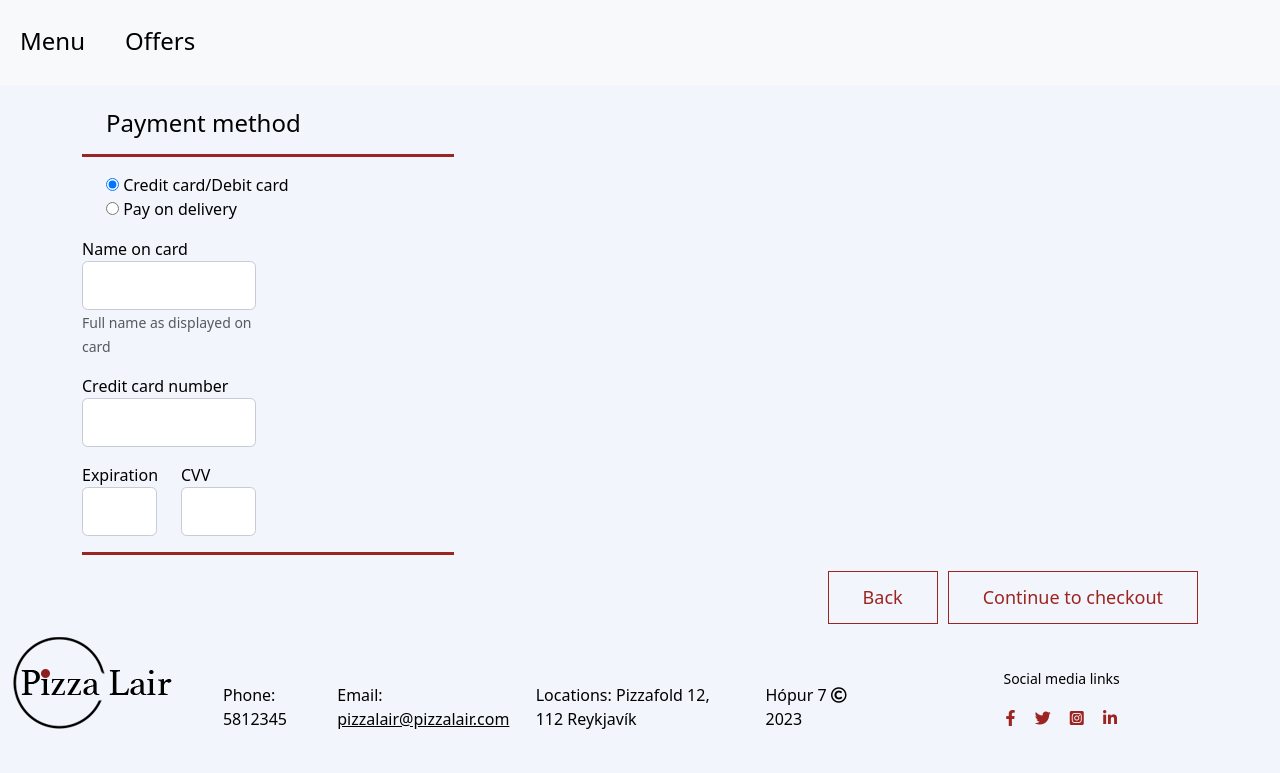
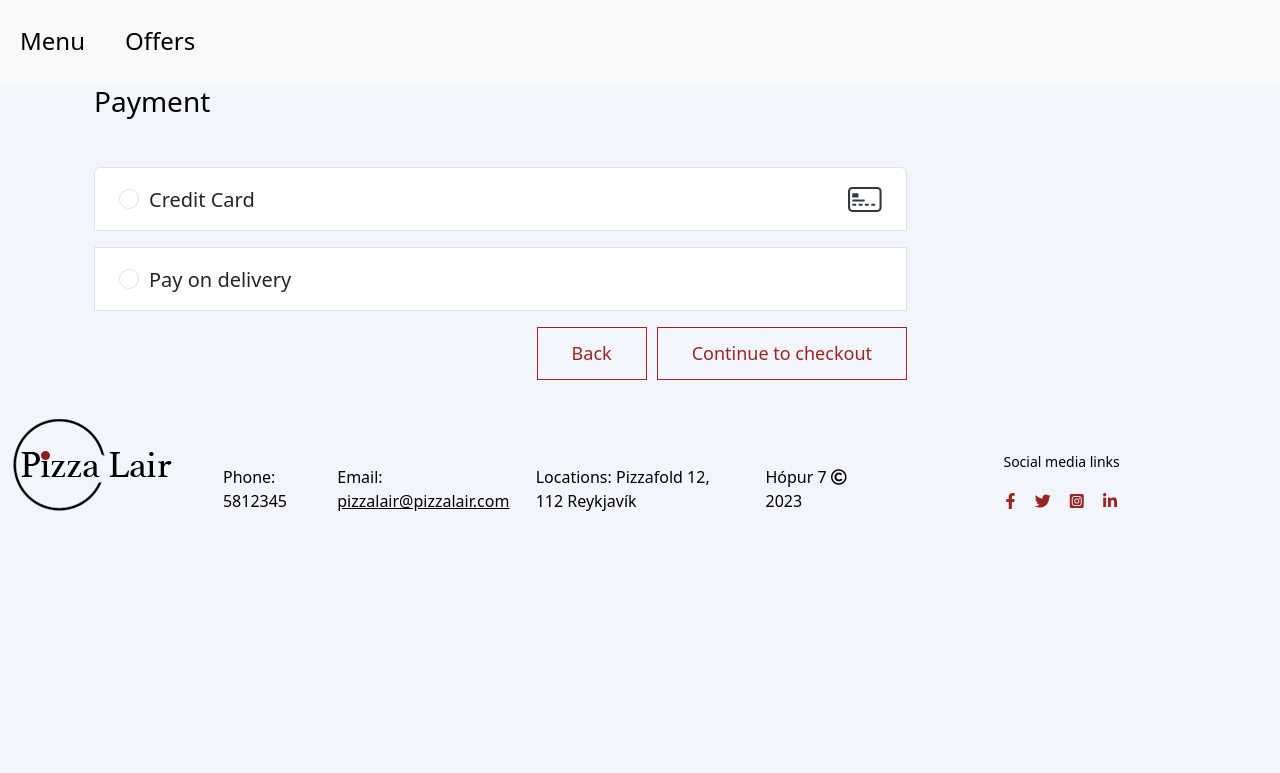
Before and after one commit to kjarri007/Pizza_Lair_Group_7, a Django app: page /checkout/payment-detail/ in a window 1280 px wide. Shown: the part 245-1018 px from the top of the page. After the commit the page ends 756 px from the top, so only its background shows below. Run offline with Django 4.2, Linux system fonts and the light colour scheme.

Commit message:
changed the payment template style

```diff
--- a/templates/base.html
+++ b/templates/base.html
@@ -54,7 +54,7 @@
     </div>
 
 <!------ Footer ------>
-<footer class="footer">
+<footer class="footer position-absolute bottom-0">
     <div class="footer-logo">
         <a href=""><img class="footer-logo-before" src="{% static '/images/logo.png' %}" alt="logo"></a>
     </div>
--- a/templates/checkout/payment_info.html
+++ b/templates/checkout/payment_info.html
@@ -3,63 +3,136 @@
 
 {% block content %}
 
-    <h4 class="mb-3 m-4">Payment method</h4>
-
-        <section class="col-md-4 mb-3 border-top border-bottom border-3" style="border-color: #9c2521 !important;">
-        <div class="d-block my-3 m-4">
-          <div class="custom-control custom-radio ">
-            <input id="credit" name="paymentMethod" type="radio" class="custom-control-input" checked="" required="">
-            <label class="custom-control-label" for="credit">Credit card/Debit card</label>
-          </div>
-          <div class="custom-control custom-radio">
-            <input id="paypal" name="paymentMethod" type="radio" class="custom-control-input" required="">
-            <label class="custom-control-label" for="paypal">Pay on delivery</label>
-          </div>
-        </div>
-
-{#        {% if  %}#}
-            <div class="row">
-              <div class="col-md-6 mb-3">
-                <label for="cc-name">Name on card</label>
-                <input type="text" class="form-control" id="cc-name" placeholder="" required="">
-                <small class="text-muted">Full name as displayed on card</small>
-                <div class="invalid-feedback">
-                  Name on card is required
+    <div class="container">
+    <h1 class="h3 mb-5">Payment</h1>
+    <div class="row">
+      <!-- Left -->
+      <div class="col-lg-9">
+        <div class="accordion" id="accordionPayment">
+          <!-- Credit card -->
+          <div class="accordion-item mb-3">
+            <h2 class="h5 px-4 py-3 accordion-header d-flex justify-content-between align-items-center">
+              <div class="form-check w-100 collapsed" data-bs-toggle="collapse" data-bs-target="#collapseCC" aria-expanded="false">
+                <input class="form-check-input" type="radio" name="payment" id="payment1">
+                <label class="form-check-label pt-1" for="payment1">
+                  Credit Card
+                </label>
+              </div>
+              <span>
+                <svg width="34" height="25" xmlns="http://www.w3.org/2000/svg">
+                  <g fill-rule="nonzero" fill="#333840">
+                    <path d="M29.418 2.083c1.16 0 2.101.933 2.101 2.084v16.666c0 1.15-.94 2.084-2.1 2.084H4.202A2.092 2.092 0 0 1 2.1 20.833V4.167c0-1.15.941-2.084 2.102-2.084h25.215ZM4.203 0C1.882 0 0 1.865 0 4.167v16.666C0 23.135 1.882 25 4.203 25h25.215c2.321 0 4.203-1.865 4.203-4.167V4.167C33.62 1.865 31.739 0 29.418 0H4.203Z"></path>
+                    <path d="M4.203 7.292c0-.576.47-1.042 1.05-1.042h4.203c.58 0 1.05.466 1.05 1.042v2.083c0 .575-.47 1.042-1.05 1.042H5.253c-.58 0-1.05-.467-1.05-1.042V7.292Zm0 6.25c0-.576.47-1.042 1.05-1.042H15.76c.58 0 1.05.466 1.05 1.042 0 .575-.47 1.041-1.05 1.041H5.253c-.58 0-1.05-.466-1.05-1.041Zm0 4.166c0-.575.47-1.041 1.05-1.041h2.102c.58 0 1.05.466 1.05 1.041 0 .576-.47 1.042-1.05 1.042H5.253c-.58 0-1.05-.466-1.05-1.042Zm6.303 0c0-.575.47-1.041 1.051-1.041h2.101c.58 0 1.051.466 1.051 1.041 0 .576-.47 1.042-1.05 1.042h-2.102c-.58 0-1.05-.466-1.05-1.042Zm6.304 0c0-.575.47-1.041 1.051-1.041h2.101c.58 0 1.05.466 1.05 1.041 0 .576-.47 1.042-1.05 1.042h-2.101c-.58 0-1.05-.466-1.05-1.042Zm6.304 0c0-.575.47-1.041 1.05-1.041h2.102c.58 0 1.05.466 1.05 1.041 0 .576-.47 1.042-1.05 1.042h-2.101c-.58 0-1.05-.466-1.05-1.042Z"></path>
+                  </g>
+                </svg>
+              </span>
+            </h2>
+            <div id="collapseCC" class="accordion-collapse collapse" data-bs-parent="#accordionPayment" style="">
+              <div class="accordion-body">
+                <div class="mb-3">
+                  <label class="form-label">Card Number</label>
+                  <input type="text" class="form-control" placeholder="">
+                </div>
+                <div class="row">
+                  <div class="col-lg-6">
+                    <div class="mb-3">
+                      <label class="form-label">Name on card</label>
+                      <input type="text" class="form-control" placeholder="">
+                    </div>
+                  </div>
+                  <div class="col-lg-3">
+                    <div class="mb-3">
+                      <label class="form-label">Expiry date</label>
+                      <input type="text" class="form-control" placeholder="MM/YY">
+                    </div>
+                  </div>
+                  <div class="col-lg-3">
+                    <div class="mb-3">
+                      <label class="form-label">CVV Code</label>
+                      <input type="password" class="form-control">
+                    </div>
+                  </div>
                 </div>
               </div>
             </div>
-
-            <div class="row">
-              <div class="col-md-6 mb-3">
-                <label for="cc-number">Credit card number</label>
-                <input type="text" class="form-control" id="cc-number" placeholder="" required="">
-                <div class="invalid-feedback">
-                  Credit card number is required
-                </div>
+          </div>
+          <!-- Pay on delivery -->
+          <div class="accordion-item mb-3 border">
+            <h2 class="h5 px-4 py-3 accordion-header d-flex justify-content-between align-items-center">
+              <div class="form-check w-100 collapsed" data-bs-toggle="collapse" data-bs-target="#collapsePP" aria-expanded="false">
+                <input class="form-check-input" type="radio" name="payment" id="payment2">
+                <label class="form-check-label pt-1" for="payment2">
+                  Pay on delivery
+                </label>
               </div>
-            </div>
-
-            <div class="row">
-              <div class="col-md-3 mb-3">
-                <label for="cc-expiration">Expiration</label>
-                <input type="text" class="form-control" id="cc-expiration" placeholder="" required="">
-                <div class="invalid-feedback">
-                  Expiration date required
-                </div>
-              </div>
-              <div class="col-md-3 mb-3">
-                <label for="cc-cvv">CVV</label>
-                <input type="text" class="form-control" id="cc-cvv" placeholder="" required="">
-                <div class="invalid-feedback">
-                  Security code required
-                </div>
-              </div>
-            </div>
-            </section>
+            </h2>
+          </div>
             <div class="d-flex justify-content-end">
                 <a href="{% url 'contact_info' %}"><input type="submit" value="Back" class="main_btn"></a>
                 <a href="{% url 'review_order' %}"><input type="submit" value="Continue to checkout" class="main_btn "></a>
             </div>
+        </div>
+      </div>
+    </div>
+    </div>
+
+{#    <h4 class="mb-3 m-4">Payment method</h4>#}
+{##}
+{#        <section class="col-md-4 mb-3 border-top border-bottom border-3" style="border-color: #9c2521 !important;">#}
+{#        <div class="d-block my-3 m-4">#}
+{#          <div class="custom-control custom-radio ">#}
+{#            <input id="credit" name="paymentMethod" type="radio" class="custom-control-input" checked="" required="">#}
+{#            <label class="custom-control-label" for="credit">Credit card/Debit card</label>#}
+{#          </div>#}
+{#          <div class="custom-control custom-radio">#}
+{#            <input id="paypal" name="paymentMethod" type="radio" class="custom-control-input" required="">#}
+{#            <label class="custom-control-label" for="paypal">Pay on delivery</label>#}
+{#          </div>#}
+{#        </div>#}
+{##}
+{#        {% if  %}#}
+{#            <div class="row">#}
+{#              <div class="col-md-6 mb-3">#}
+{#                <label for="cc-name">Name on card</label>#}
+{#                <input type="text" class="form-control" id="cc-name" placeholder="" required="">#}
+{#                <small class="text-muted">Full name as displayed on card</small>#}
+{#                <div class="invalid-feedback">#}
+{#                  Name on card is required#}
+{#                </div>#}
+{#              </div>#}
+{#            </div>#}
+{##}
+{#            <div class="row">#}
+{#              <div class="col-md-6 mb-3">#}
+{#                <label for="cc-number">Credit card number</label>#}
+{#                <input type="text" class="form-control" id="cc-number" placeholder="" required="">#}
+{#                <div class="invalid-feedback">#}
+{#                  Credit card number is required#}
+{#                </div>#}
+{#              </div>#}
+{#            </div>#}
+{##}
+{#            <div class="row">#}
+{#              <div class="col-md-3 mb-3">#}
+{#                <label for="cc-expiration">Expiration</label>#}
+{#                <input type="text" class="form-control" id="cc-expiration" placeholder="" required="">#}
+{#                <div class="invalid-feedback">#}
+{#                  Expiration date required#}
+{#                </div>#}
+{#              </div>#}
+{#              <div class="col-md-3 mb-3">#}
+{#                <label for="cc-cvv">CVV</label>#}
+{#                <input type="text" class="form-control" id="cc-cvv" placeholder="" required="">#}
+{#                <div class="invalid-feedback">#}
+{#                  Security code required#}
+{#                </div>#}
+{#              </div>#}
+{#            </div>#}
+{#            </section>#}
+{#            <div class="d-flex justify-content-end">#}
+{#                <a href="{% url 'contact_info' %}"><input type="submit" value="Back" class="main_btn"></a>#}
+{#                <a href="{% url 'review_order' %}"><input type="submit" value="Continue to checkout" class="main_btn "></a>#}
+{#            </div>#}
 
 {#        {% else %}#}
 {#            <button class="btn btn-primary btn-lg btn-block" type="submit">Continue to checkout</button>#}
--- a/templates/user/cart.html
+++ b/templates/user/cart.html
@@ -68,7 +68,7 @@
 </section>
         <div class="d-flex justify-content-end">
             <a href="{% url 'main_page' %}"><input type="submit" value="Continue shopping" class="main_btn"></a>
-{#            <a href="{% url 'contact_info' %}"><input type="submit" value="Checkout" class="main_btn "></a>#}
+            <a href="{% url 'contact_info' %}"><input type="submit" value="Checkout" class="main_btn "></a>
         </div>
 
 {% endblock %}
```
